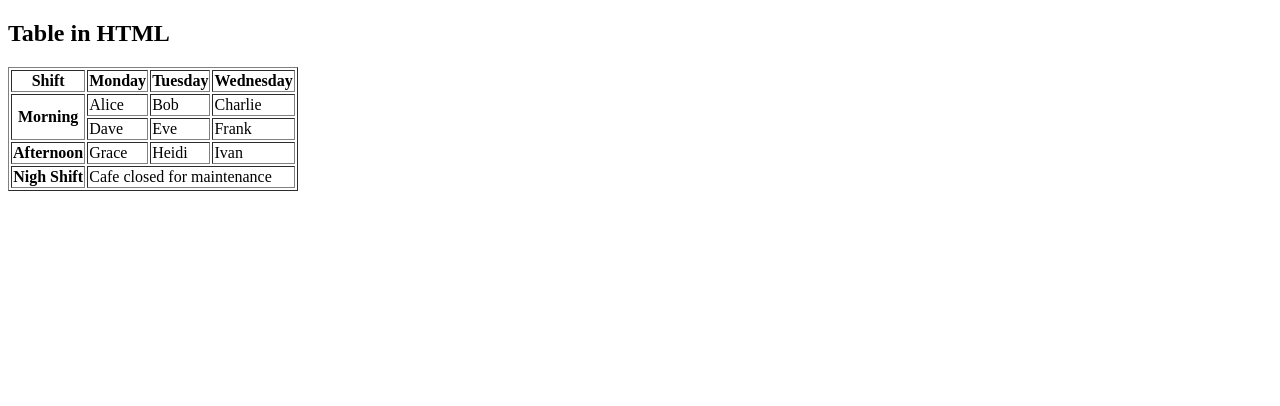
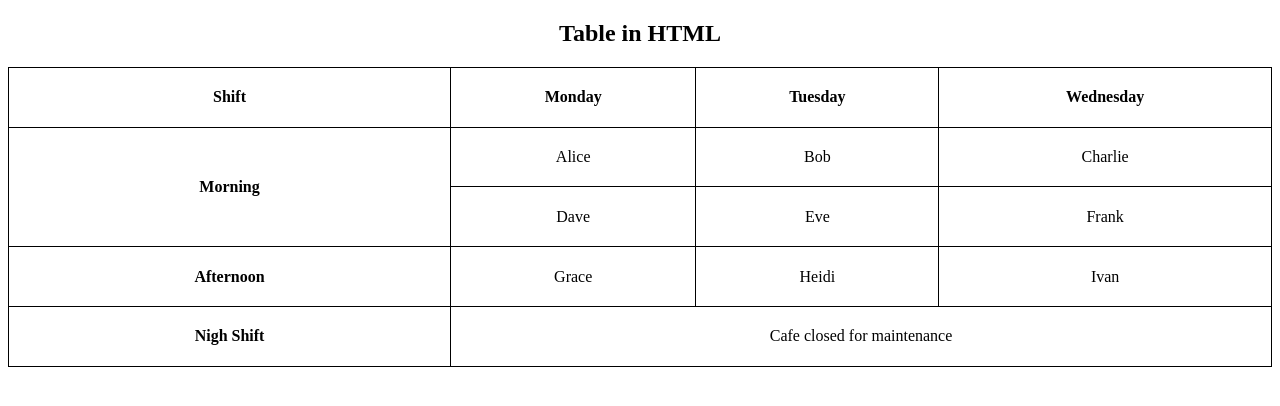
Before and after one commit to chikimzonline-art/web-design-class, a plain HTML site: page 07-table/index.html in a window 1280 px wide. Drawn offline with Linux system fonts and the light colour scheme.

Commit message:
table border and size updated

```diff
--- a/07-table/index.html
+++ b/07-table/index.html
@@ -4,12 +4,13 @@
     <meta charset="UTF-8">
     <meta name="viewport" content="width=device-width, initial-scale=1.0">
     <title>Table in HTML</title>
+    <link rel="stylesheet" href="style.css">
 </head>
 <body>
     <h2>Table in HTML</h2>
-    <table border="1">
+    <table height="300px" width="100%" border="1px">
         <tr>
-            <th>Shift</th>
+            <th width="35%">Shift</th>
             <th>Monday</th>
             <th>Tuesday</th>
             <th>Wednesday</th>
--- /dev/null
+++ b/07-table/style.css
@@ -0,0 +1,9 @@
+table, th,td {
+    border: 1px solid black;
+    border-collapse: collapse;
+    text-align: center;
+}
+
+h2 {
+    text-align: center;
+}
```
